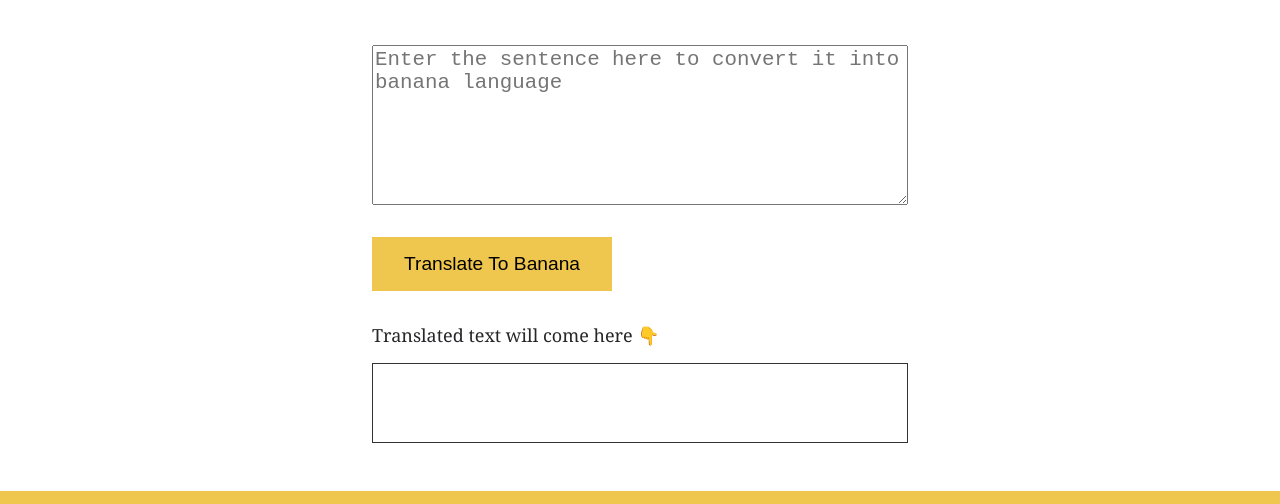
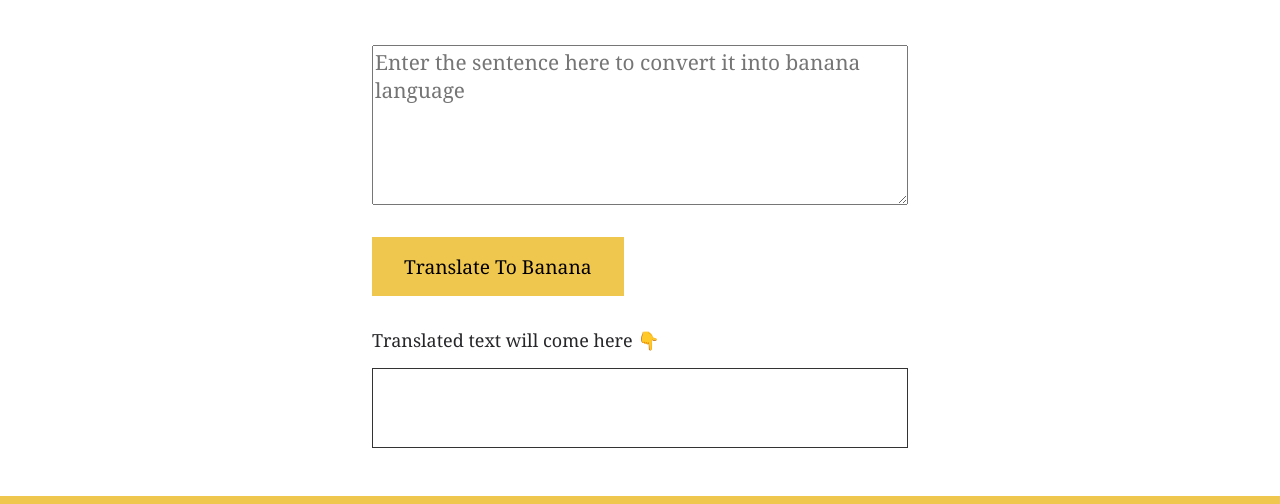
Before and after one commit to bhavyaj12/markSix-minion-lang, a plain HTML site: page index.html in a window 1280 px wide. Shown: the part 110-614 px from the top of the page. Drawn offline with Linux system fonts and the light colour scheme.

Commit message:
fix: input output font

```diff
--- a/styles.css
+++ b/styles.css
@@ -32,6 +32,7 @@ nav div {
     width: 100%;
     min-height: 20vh;
     font-size: 1.3rem;
+    font-family: inherit;
 }
 
 .main {
@@ -47,13 +48,13 @@ nav div {
     border: none;
     padding: 1rem 2rem;
     font-size: 1.2rem;
+    font-family: inherit;
 
 }
 
 .outputtext {
     font-size: large;
     margin-bottom: 1rem;
-
 }
 
 #output {
@@ -63,6 +64,8 @@ nav div {
     overflow: scroll;
     border: 1px solid var(--black);
     margin-bottom: 1rem;
+    font-size: 1.3rem;
+    font-family: inherit;
 }
 
 footer {
@@ -73,7 +76,6 @@ footer {
     position: relative;
     width: 100%;
     padding: 1rem;
-
 }
 
 footer div {
```
